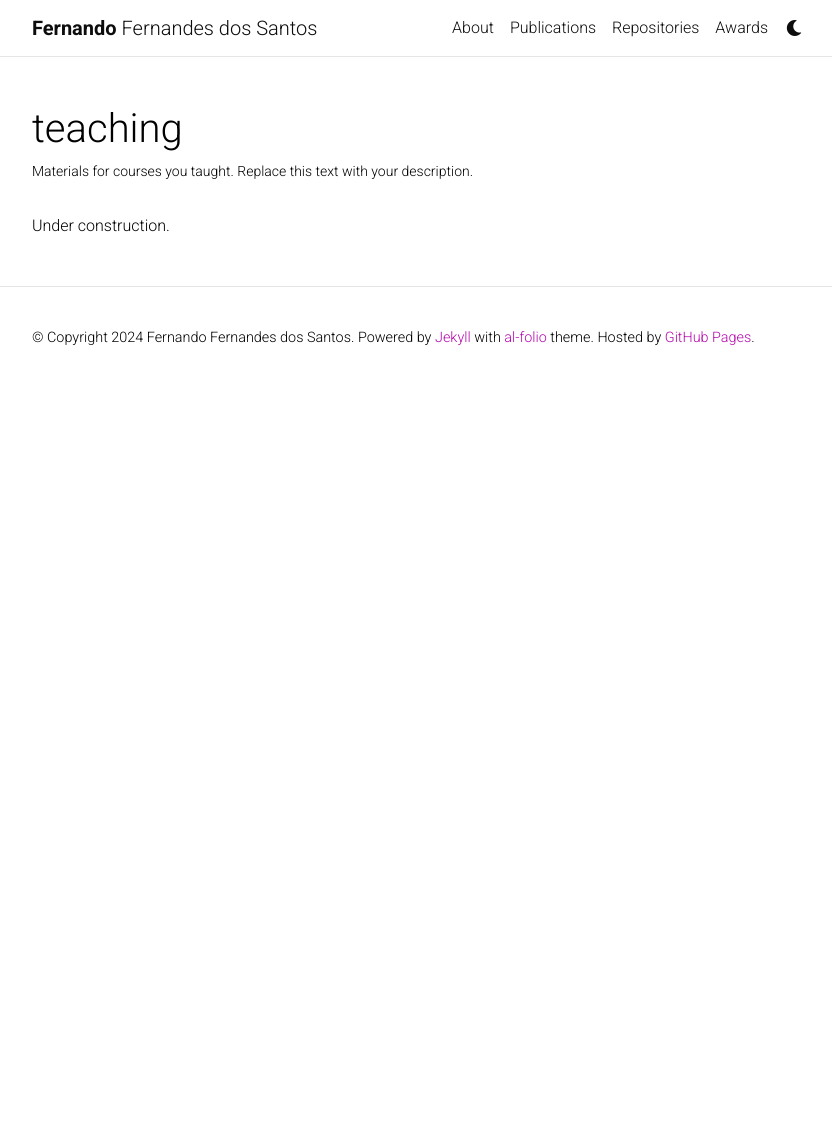
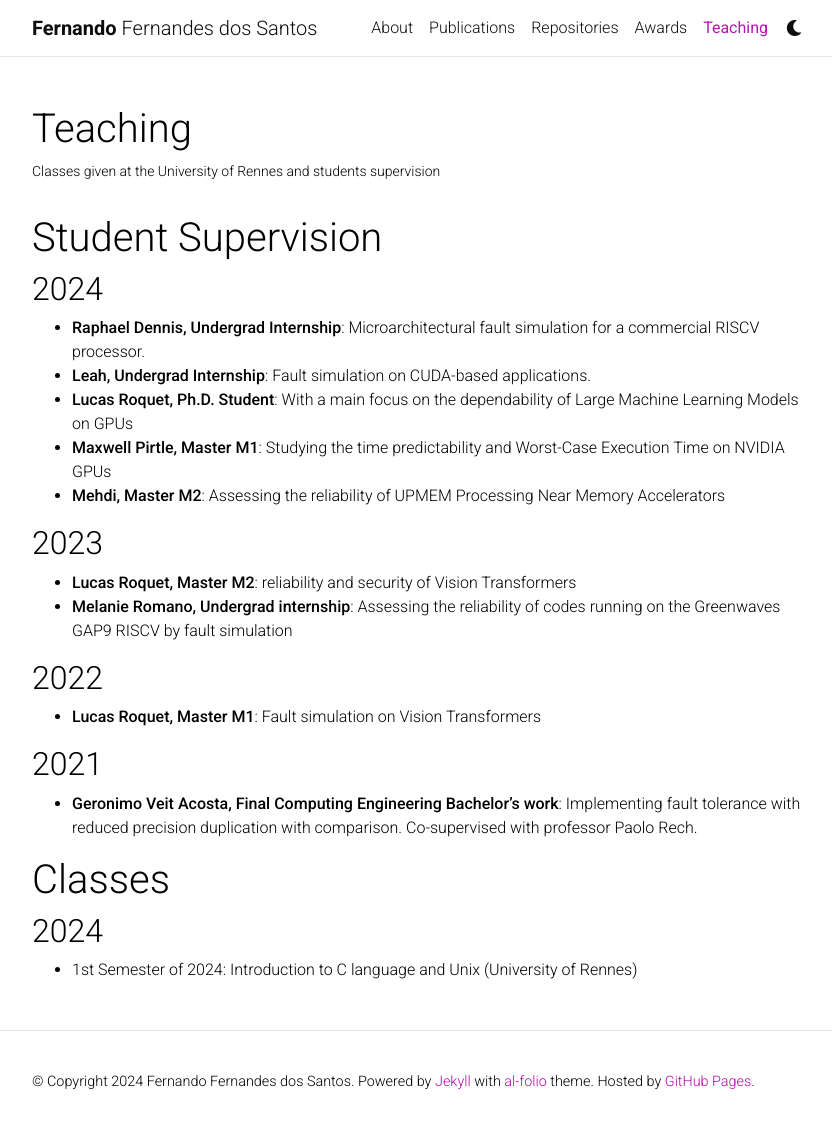
Before and after one commit to fernandoFernandeSantos/-fernandoFernandeSantos.github.io, a Jekyll site: the page built from _pages/teaching.md, in a window 1280 px wide and 1133 px high. Shown: the top 1128 px of the window, without its empty margins (223-1055 px from the left). Built offline with Jekyll 4.4.1, drawn with Linux system fonts in a browser that asks for light colours; full-size pictures stand in for the smaller copies a plugin makes; comment, search, counter and statistics services are not loaded; a style sheet for code colours, icons or effects is not loaded.

Commit message:
Add papers and a new teaching section

```diff
--- a/_pages/teaching.md
+++ b/_pages/teaching.md
@@ -1,9 +1,9 @@
 ---
 layout: page
 permalink: /teaching/
-title: teaching
-description: Materials for courses you taught. Replace this text with your description.
-nav: false
+title: Teaching
+description: Classes given at the University of Rennes and students supervision
+nav: true
 nav_order: 5
 ---
 
@@ -12,4 +12,31 @@ nav_order: 5
 [//]: # ()
 [//]: # (Organize your courses by years, topics, or universities, however you like!)
 
-Under construction.
+# Student Supervision
+
+## 2024
+- **Raphael Dennis, Undergrad Internship**: Microarchitectural fault simulation for a commercial RISCV processor.
+- **Leah, Undergrad Internship**: Fault simulation on CUDA-based applications.
+- **Lucas Roquet, Ph.D. Student**: With a main focus on the dependability of Large Machine Learning Models on GPUs
+- **Maxwell Pirtle, Master M1**: Studying the time predictability and Worst-Case Execution Time on NVIDIA GPUs
+- **Mehdi, Master M2**: Assessing the reliability of UPMEM Processing Near Memory Accelerators
+
+## 2023
+
+- **Lucas Roquet, Master M2**: reliability and security of Vision Transformers
+- **Melanie Romano, Undergrad internship**: Assessing the reliability of codes running on the Greenwaves GAP9 RISCV by fault simulation
+
+## 2022
+
+- **Lucas Roquet, Master M1**: Fault simulation on Vision Transformers
+
+## 2021
+
+- **Geronimo Veit Acosta, Final Computing Engineering Bachelor's work**: Implementing fault tolerance with
+  reduced precision duplication with comparison. Co-supervised with professor Paolo Rech.
+
+# Classes
+
+## 2024
+
+- 1st Semester of 2024: Introduction to C language and Unix (University of Rennes)
```
Also changed, not shown: _bibliography/papers.bib (+36 -2 lines).
